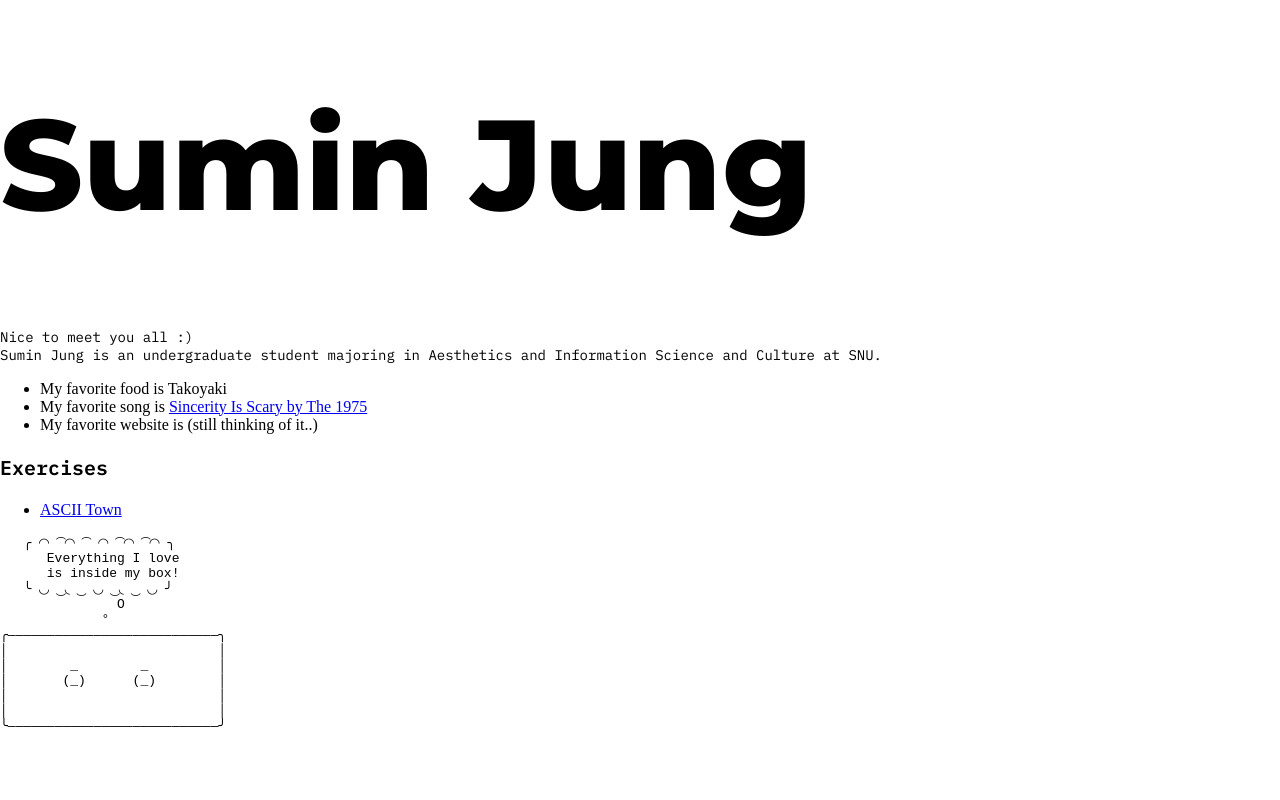
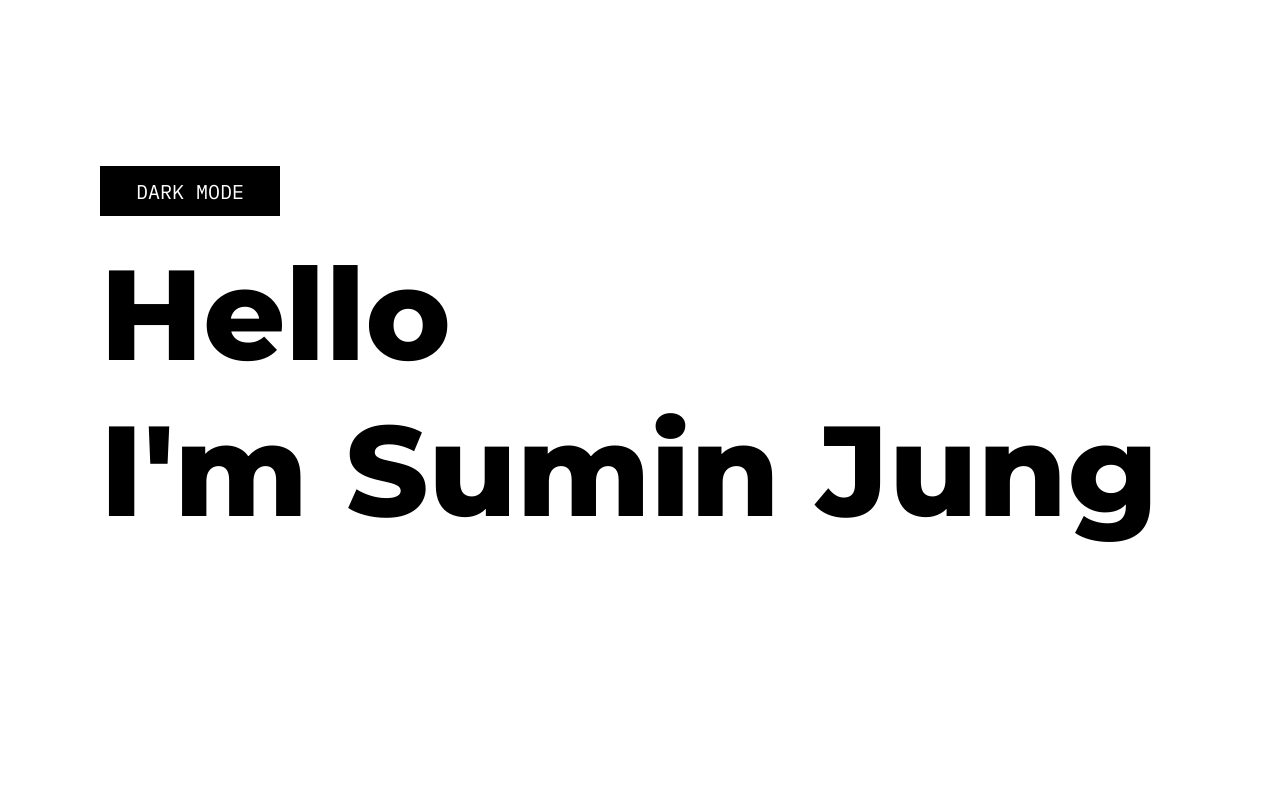
Before and after one commit to fromisle/UIDesign1, a plain HTML site: page index.html in a window 1280 px wide. Shown: the top 800 px of the page. Drawn offline with Linux system fonts and the light colour scheme.

Commit message:
update index

```diff
--- a/assets/script.js
+++ b/assets/script.js
@@ -0,0 +1,27 @@
+document.addEventListener("DOMContentLoaded", () => {
+    const sections = document.querySelectorAll('.section');
+    let currentSection = 0;
+
+    function scrollToSection(index) {
+        if (index >= 0 && index < sections.length) {
+            sections[index].scrollIntoView({ behavior: 'smooth' });
+            currentSection = index;
+        }
+    }
+
+    window.addEventListener('wheel', (event) => {
+        if (event.deltaY > 0) {
+            scrollToSection(currentSection + 1);
+        } else {
+            scrollToSection(currentSection - 1);
+        }
+    });
+
+    window.addEventListener('keydown', (event) => {
+        if (event.key === 'ArrowDown') {
+            scrollToSection(currentSection + 1);
+        } else if (event.key === 'ArrowUp') {
+            scrollToSection(currentSection - 1);
+        }
+    });
+});
--- a/assets/style.css
+++ b/assets/style.css
@@ -13,6 +13,22 @@ body, html {
 	display: flex;
 	justify-content: center;
 	align-items: center;
+	color: black;
+	flex-direction: column;
+	padding: 0 100px; /* Left and right padding of 100px */
+	box-sizing: border-box;
+}
+
+.content {
+    display: flex;
+    flex-direction: column;
+    align-items: flex-start;
+	width: 100%;
+    box-sizing: border-box;
+}
+
+.content button + h1 {
+	margin-top: 20px;
 }
 
 button {
@@ -20,6 +36,12 @@ button {
 	font-weight: 400;
 	font-style: normal;
 	font-size: 20px;
+	background-color: black;
+	color: white;
+	border: none;
+	cursor: pointer;
+	width: 180px;
+	height: 50px;
 }
 
 h1 {
@@ -50,12 +72,11 @@ p {
 	font-size: 14px;
 }
 
-/*
 #section1 {
+	background-color: white;
 
 }
 
 #section2 {
-
+	background-color: white;
 }
-*/
--- a/index.html
+++ b/index.html
@@ -9,44 +9,18 @@
   <meta name="viewport" content="width=device-width, initial-scale=1.0">
 </head>
 
-<body style="background-color:#FFFFFF">
-
-  <!-- this is where my code is-->
-  <div id="grid">
-    <div id="left-column" class="scroll">
-
-      <!-- my favorite pokemon -->
-      <!-- <img src="https://archives.bulbagarden.net/media/upload/thumb/5/53/054Psyduck.png/140px-054Psyduck.png" alt="Psyduck" /> -->
-
-      <!-- about me-->
-      <h1>Sumin Jung</h1>
-      <p class="desc">Nice to meet you all :)<br>Sumin Jung is an undergraduate student majoring in Aesthetics and Information Science and Culture at SNU.</p>
-
-      <ul>
-        <li>My favorite food is Takoyaki</li>
-        <li>My favorite song is <a href="https://youtu.be/1K93ioXL63c?si=B0qeGa4hGH7Q39SD">Sincerity Is Scary by The 1975</a></li>
-        <li>My favorite website is (still thinking of it..)</li>
-      </ul>
-      <h3>Exercises</h3>
-      <ul>
-        <li><a href="ascii/exterior-suminjung.html">ASCII Town</a></li>
-      </ul>
-            <pre>
-   ╭ ◜◝ ͡ ◜◝ ͡  ◜◝ ͡ ◜◝ ͡ ◜◝ ╮
-      Everything I love
-      is inside my box!
-   ╰ ◟◞ ͜ ◟ ͜  ◟◞ ͜ ◟ ͜  ◟◞ ╯
-               O
-             °
-╭―――――――――――――――――――――――――――╮
-│                           │
-│        _        _         │
-│       (_)      (_)        │
-│                           │
-│                           │
-╰―――――――――――――――――――――――――――╯
-</pre>
+<body>
+  <div class="section" id="section1">
+    <div class="content">
+    <button id="dark-mode">DARK MODE</button>
+    <h1>Hello <br />
+    I'm Sumin Jung</h1>
     </div>
   </div>
+  <div class="section" id="section2">
+    <h2>PROJECT ARCHIVE</h2>
+  </div>
+
+  <script src="assets/script.js"></script>
 </body>
 </html>
```
Also changed, not shown: 1 other file.
